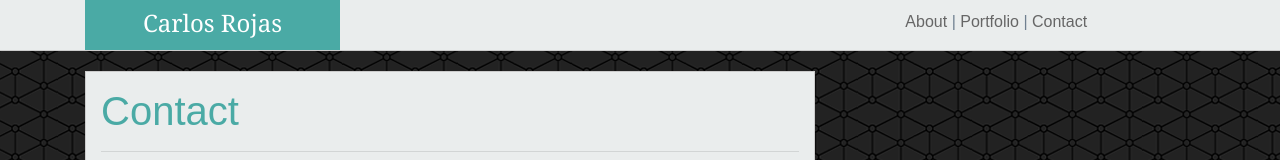
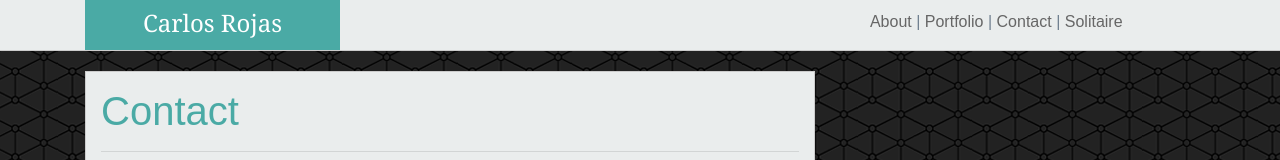
Before and after one commit to Carlos-Rojas-CA/Carlos-Rojas-CA.github.io, a plain HTML site: page contact.html in a window 1280 px wide. Shown: the top 160 px of the page. Drawn offline with nearby package versions, Linux system fonts and the light colour scheme.

Commit message:
feat: link solitaire from the site navigation

```diff
--- a/contact.html
+++ b/contact.html
@@ -26,6 +26,8 @@
                     <li><a href="portfolio.html">Portfolio</a></li>
                     <li>|</li>
                     <li><a href="contact.html">Contact</a></li>
+                    <li>|</li>
+                    <li><a href="solitaire/">Solitaire</a></li>
               </ul>
           </div>
         </div>
```
Also changed, not shown: index.html (+2 -0 lines), portfolio.html (+2 -0 lines).
